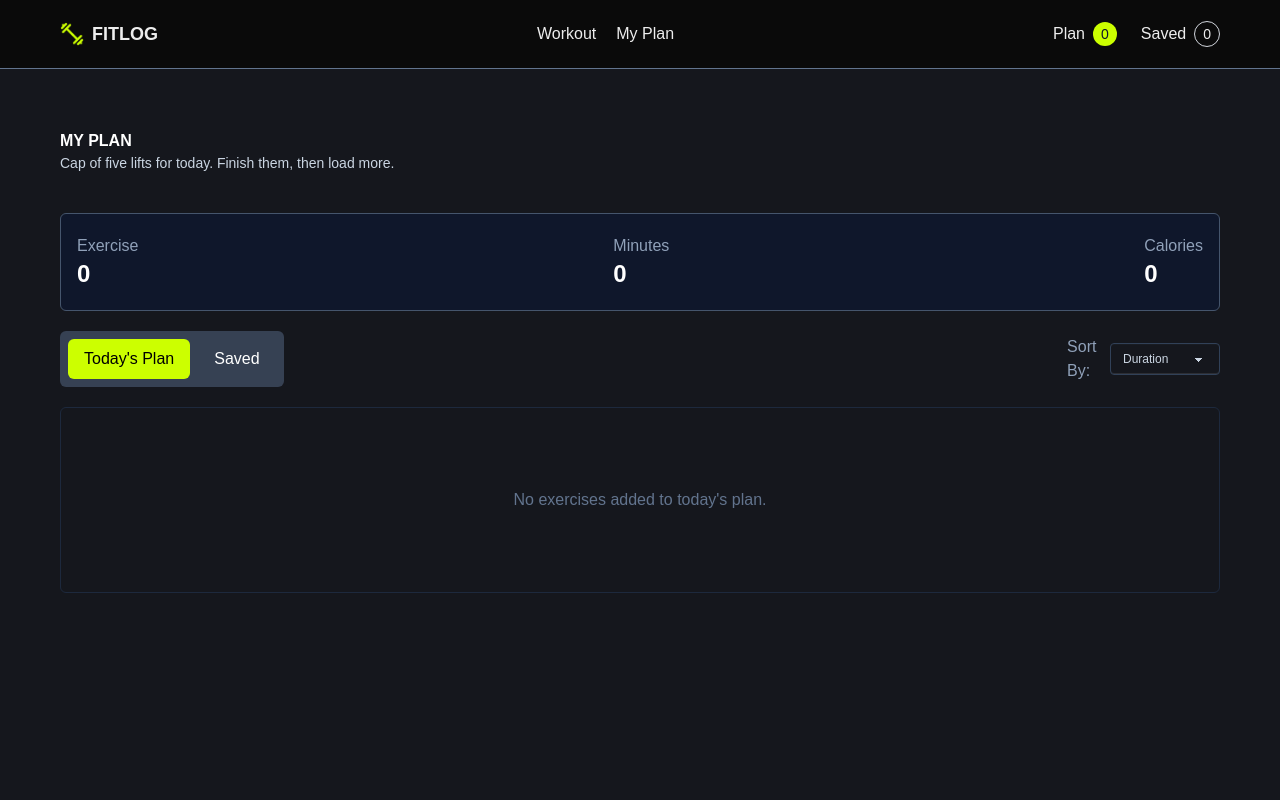
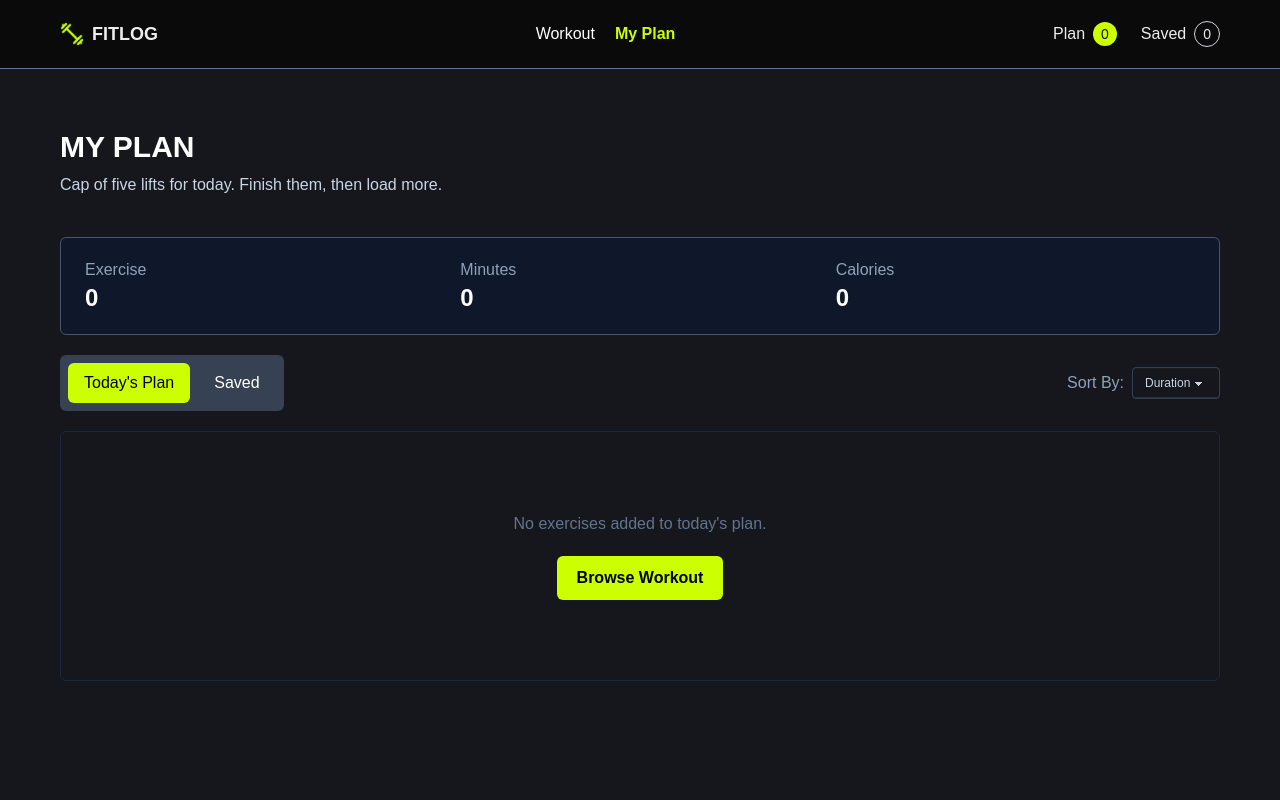
Before and after one commit to shuvo-220/fit-log, a Next.js app: page /myPlan in a window 1280 px wide. Shown: the top 800 px of the page. Built offline with nearby package versions, Linux system fonts and the light colour scheme.

Commit message:
readmen file added

```diff
--- a/src/app/components/Navbar.jsx
+++ b/src/app/components/Navbar.jsx
@@ -4,10 +4,13 @@ import React from "react";
 import logo from "../assets/logo.png";
 import Image from "next/image";
 import Link from "next/link";
+import { usePathname } from "next/navigation";
 import { useWorkout } from "../WorkoutContext";
 
 const Navbar = () => {
     const { todayPlan, savedExercises } = useWorkout();
+
+    const pathname = usePathname();
 
     return (
         <div className="border-b border-slate-500">
@@ -16,7 +19,10 @@ const Navbar = () => {
 
                     {/* Logo */}
                     <div className="flex items-center gap-2">
-                        <Link href="/" className="flex items-center gap-2">
+                        <Link
+                            href="/"
+                            className="flex items-center gap-2"
+                        >
                             <Image
                                 src={logo}
                                 alt="logo"
@@ -32,19 +38,31 @@ const Navbar = () => {
 
                     {/* Navigation */}
                     <div className="flex items-center gap-5 text-sm sm:text-base">
+
+                        {/* Workout */}
                         <Link
                             href="/"
-                            className="hover:font-semibold transition"
+                            className={`transition ${
+                                pathname === "/"
+                                    ? "text-[#CCFF00] font-semibold"
+                                    : "text-white hover:text-[#CCFF00]"
+                            }`}
                         >
                             Workout
                         </Link>
 
+                        {/* My Plan */}
                         <Link
                             href="/myPlan"
-                            className="hover:font-semibold transition"
+                            className={`transition ${
+                                pathname === "/myPlan"
+                                    ? "text-[#CCFF00] font-semibold"
+                                    : "text-white hover:text-[#CCFF00]"
+                            }`}
                         >
                             My Plan
                         </Link>
+
                     </div>
 
                     {/* Plan & Saved */}
@@ -53,9 +71,15 @@ const Navbar = () => {
                         {/* Plan */}
                         <Link
                             href="/myPlan"
-                            className="flex items-center gap-2"
+                            className={`flex items-center gap-2 transition ${
+                                pathname === "/myPlan"
+                                    ? ""
+                                    : "text-white hover:text-[#CCFF00]"
+                            }`}
                         >
-                           Plan
+                            <span>
+                                Plan
+                            </span>
 
                             <span className="py-0.5 px-2 bg-[#CCFF00] text-slate-900 rounded-full text-sm">
                                 {todayPlan.length}
@@ -65,9 +89,15 @@ const Navbar = () => {
                         {/* Saved */}
                         <Link
                             href="/myPlan"
-                            className="flex items-center gap-2"
+                            className={`flex items-center gap-2 transition ${
+                                pathname === "/myPlan"
+                                    ? ""
+                                    : "text-white hover:text-[#CCFF00]"
+                            }`}
                         >
-                            <Link href='/myPlan'>Saved</Link>
+                            <span>
+                                Saved
+                            </span>
 
                             <span className="py-0.5 px-2 rounded-full border border-gray-300 text-sm">
                                 {savedExercises.length}
--- a/src/app/myPlan/page.jsx
+++ b/src/app/myPlan/page.jsx
@@ -5,6 +5,7 @@ import Image from "next/image";
 import { MdOutlineWatchLater } from "react-icons/md";
 import { FaBurn, FaRegStar } from "react-icons/fa";
 import { useWorkout } from "../WorkoutContext";
+import Link from "next/link";
 
 const Page = () => {
     const [activeTab, setActiveTab] = useState("today");
@@ -17,11 +18,8 @@ const Page = () => {
         removeFromSaved,
     } = useWorkout();
 
-    // Current tab data
     const currentData =
-        activeTab === "today"
-            ? todayPlan
-            : savedExercises;
+        activeTab === "today" ? todayPlan : savedExercises;
 
     // Sort data
     const sortedData = [...currentData].sort((a, b) => {
@@ -85,25 +83,27 @@ const Page = () => {
     return (
         <div className="min-h-screen bg-[#15171D]">
 
-            <div className="mx-15 py-15">
+            <div className="w-full max-w-7xl mx-auto px-4 sm:px-6 lg:px-10 xl:px-15 py-10 sm:py-12 lg:py-15">
 
                 {/* Page Title */}
-                <h1 className="uppercase text-white font-bold">
+                <div className="mb-8 sm:mb-10">
+                    <h1 className="uppercase text-white font-bold text-2xl sm:text-3xl">
                         My Plan
                     </h1>
 
-                <p className="text-sm text-slate-300 mb-10">
+                    <p className="text-sm sm:text-base text-slate-300 mt-2">
                         Cap of five lifts for today. Finish them, then load more.
                     </p>
+                </div>
 
                 {/* Summary */}
-                <div className="border border-slate-600 py-5 px-4 rounded-md bg-slate-900">
+                <div className="border border-slate-600 py-5 px-4 sm:px-6 rounded-md bg-slate-900">
 
-                    <div className="flex items-center justify-between">
+                    <div className="grid grid-cols-1 sm:grid-cols-3 gap-5 sm:gap-4">
 
                         {/* Exercise */}
                         <div>
-                            <h2 className="text-slate-400">
+                            <h2 className="text-slate-400 text-sm sm:text-base">
                                 Exercise
                             </h2>
 
@@ -114,7 +114,7 @@ const Page = () => {
 
                         {/* Minutes */}
                         <div>
-                            <h2 className="text-slate-400">
+                            <h2 className="text-slate-400 text-sm sm:text-base">
                                 Minutes
                             </h2>
 
@@ -125,7 +125,7 @@ const Page = () => {
 
                         {/* Calories */}
                         <div>
-                            <h2 className="text-slate-400">
+                            <h2 className="text-slate-400 text-sm sm:text-base">
                                 Calories
                             </h2>
 
@@ -138,14 +138,14 @@ const Page = () => {
                 </div>
 
                 {/* Tabs + Sort */}
-                <div className="flex items-center justify-between py-5">
+                <div className="flex flex-col md:flex-row md:items-center md:justify-between gap-4 py-5">
 
                     {/* Tabs */}
-                    <div className="flex items-center gap-2 bg-gray-700 p-2 rounded-md">
+                    <div className="flex items-center gap-2 bg-gray-700 p-2 rounded-md w-full md:w-fit">
 
                         <button
                             onClick={() => setActiveTab("today")}
-                            className={`px-4 py-2 rounded-md ${
+                            className={`flex-1 md:flex-none px-3 sm:px-4 py-2 rounded-md text-sm sm:text-base whitespace-nowrap ${
                                 activeTab === "today"
                                     ? "bg-[#CCFF00] text-black"
                                     : "text-white"
@@ -156,7 +156,7 @@ const Page = () => {
 
                         <button
                             onClick={() => setActiveTab("saved")}
-                            className={`px-4 py-2 rounded-md ${
+                            className={`flex-1 md:flex-none px-3 sm:px-4 py-2 rounded-md text-sm sm:text-base ${
                                 activeTab === "saved"
                                     ? "bg-[#CCFF00] text-black"
                                     : "text-white"
@@ -168,9 +168,9 @@ const Page = () => {
                     </div>
 
                     {/* Sort */}
-                    <div className="text-slate-400 flex items-center gap-2">
+                    <div className="text-slate-400 flex items-center justify-between sm:justify-start gap-2">
 
-                        <span>
+                        <span className="text-sm sm:text-base">
                             Sort By:
                         </span>
 
@@ -179,7 +179,7 @@ const Page = () => {
                             onChange={(e) =>
                                 setSortBy(e.target.value)
                             }
-                            className="select select-sm bg-[#15171D] text-slate-300 border-slate-700"
+                            className="select select-sm bg-[#15171D] text-slate-300 border-slate-700 w-32 sm:w-auto"
                         >
                             <option value="duration">
                                 Duration
@@ -203,13 +203,20 @@ const Page = () => {
 
                     {sortedData.length === 0 ? (
 
-                        <div className="text-center py-20 border border-slate-800 rounded-md">
+                        <div className="text-center py-16 sm:py-20 px-4 border border-slate-800 rounded-md">
 
-                            <p className="text-slate-500">
+                            <p className="text-slate-500 mb-5 text-sm sm:text-base">
                                 {activeTab === "today"
                                     ? "No exercises added to today's plan."
                                     : "No saved exercises."}
                             </p>
+
+                            <Link
+                                href="/"
+                                className="inline-block bg-[#CCFF00] text-black font-semibold px-5 py-2.5 rounded-md hover:bg-[#b8e600] transition"
+                            >
+                                Browse Workout
+                            </Link>
 
                         </div>
 
@@ -219,68 +226,75 @@ const Page = () => {
 
                             <div
                                 key={exercise.id}
-                                className="border border-slate-800 p-5 rounded-md"
+                                className="border border-slate-800 p-4 sm:p-5 rounded-md"
                             >
 
-                                <div className="flex items-center justify-between">
+                                <div className="flex flex-col lg:flex-row lg:items-center lg:justify-between gap-5">
 
                                     {/* Details */}
-                                    <div className="flex items-center gap-4">
+                                    <div className="flex items-start gap-3 sm:gap-4 min-w-0">
 
                                         {/* Image */}
-                                        <div>
+                                        <div className="shrink-0">
+
                                             <Image
                                                 src={exercise.image}
                                                 alt={exercise.name}
                                                 width={120}
                                                 height={120}
-                                                className="w-30 h-30 object-cover rounded-md"
+                                                className="w-20 h-20 sm:w-24 sm:h-24 lg:w-30 lg:h-30 object-cover rounded-md"
                                             />
+
                                         </div>
 
                                         {/* Exercise Info */}
-                                        <div>
+                                        <div className="min-w-0">
 
-                                            <h2 className="font-bold text-xl text-white">
+                                            <h2 className="font-bold text-base sm:text-xl text-white break-words">
                                                 {exercise.name}
                                             </h2>
 
-                                            <span className="text-slate-500">
+                                            <span className="text-slate-500 text-sm">
                                                 {exercise.equipment}
                                             </span>
 
-                                            <div className="flex items-center gap-4 text-lg pt-2 text-slate-400">
+                                            {/* Stats */}
+                                            <div className="flex flex-wrap items-center gap-x-4 gap-y-2 text-sm sm:text-base lg:text-lg pt-2 text-slate-400">
 
                                                 {/* Duration */}
-                                                <div className="flex items-center gap-2">
-
+                                                <div className="flex items-center gap-1.5">
                                                     <MdOutlineWatchLater />
 
+                                                    <span>
                                                         {exercise.minutes ||
                                                             exercise.duration ||
                                                             0}{" "}
                                                         min
-
+                                                    </span>
                                                 </div>
 
                                                 {/* Calories */}
-                                                <div className="flex items-center gap-2">
+                                                <div className="flex items-center gap-1.5">
 
                                                     <FaBurn />
 
+                                                    <span>
                                                         {exercise.calories ||
                                                             exercise.caloriesBurned ||
                                                             0}{" "}
                                                         Kcal
+                                                    </span>
 
                                                 </div>
 
                                                 {/* Rating */}
-                                                <div className="flex items-center gap-2">
+                                                <div className="flex items-center gap-1.5">
 
                                                     <FaRegStar />
 
-                                                    {exercise.rating}
+                                                    <span>
+                                                        {exercise.rating || 0}
+                                                    </span>
 
                                                 </div>
 
@@ -291,11 +305,11 @@ const Page = () => {
                                     </div>
 
                                     {/* Buttons */}
-                                    <div className="flex items-center gap-3">
+                                    <div className="flex flex-col sm:flex-row lg:shrink-0 items-stretch sm:items-center gap-2 sm:gap-3 w-full lg:w-auto">
 
                                         {/* View Details */}
                                         <button
-                                            className="border border-gray-300 py-2 px-4 rounded-full text-white"
+                                            className="cursor-pointer border border-gray-300 py-2 px-4 rounded-full text-white text-sm sm:text-base whitespace-nowrap"
                                         >
                                             View Details
                                         </button>
@@ -308,7 +322,7 @@ const Page = () => {
                                                         exercise.id
                                                     )
                                                 }
-                                                className="py-2 px-4 bg-[#CCFF00] text-black rounded-full"
+                                                className="cursor-pointer py-2 px-4 bg-[#CCFF00] text-black rounded-full text-sm sm:text-base whitespace-nowrap"
                                             >
                                                 Mark As Done
                                             </button>
@@ -321,7 +335,7 @@ const Page = () => {
                                                     exercise.id
                                                 )
                                             }
-                                            className="text-white hover:text-red-500 cursor-pointer px-2"
+                                            className="text-white hover:text-red-500 cursor-pointer px-2 py-2 sm:py-1"
                                         >
                                             X
                                         </button>
```
Also changed, not shown: src/app/Readme.md (added). Lines whose indentation alone changed are shown as unchanged.
